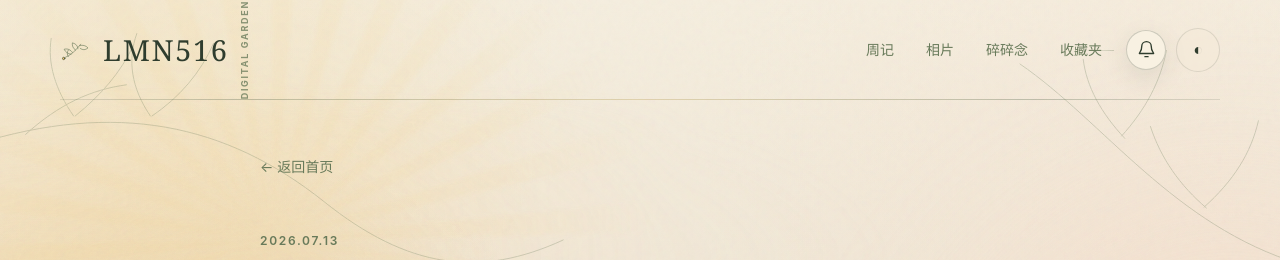
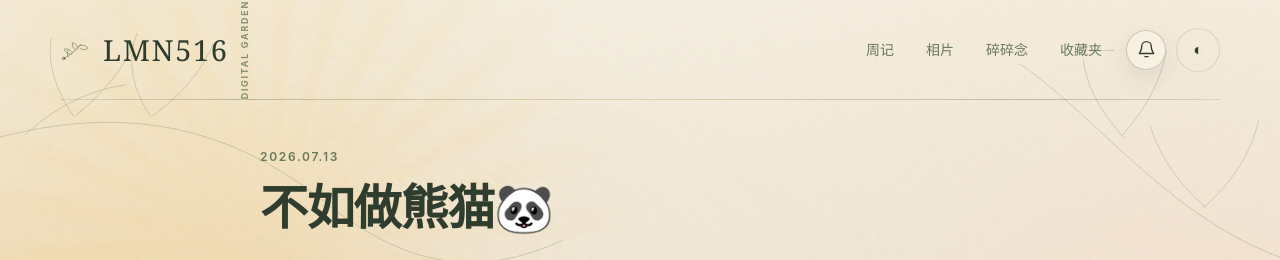
Before and after one commit to BurgCreate/lmn516-v2, a Next.js app: page /posts/bu-ru-zuo-xiong-mao in a window 1280 px wide. Shown: the top 260 px of the page. Built offline with nearby package versions, Linux system fonts and the light colour scheme; no server answers.

Commit message:
remove back home link from post page

```diff
--- a/app/posts/[slug]/page.tsx
+++ b/app/posts/[slug]/page.tsx
@@ -1,4 +1,3 @@
-import Link from "next/link";
 import { notFound } from "next/navigation";
 import { getPostBySlug } from "@/lib/wordpress";
 
@@ -11,17 +10,18 @@ export default async function PostPage({
 }) {
   const { slug } = await params;
   const post = await getPostBySlug(slug);
+
   if (!post) notFound();
 
   return (
     <main className="shell narrow page">
-      <Link href="/" className="back">← 返回首页</Link>
       <article
         className={`article post-format-${post.format}`}
         data-post-format={post.format}
       >
         <p className="eyebrow">{post.date}</p>
         <h1>{post.title}</h1>
+
         <div
           className="article-body"
           dangerouslySetInnerHTML={{ __html: post.content }}
```
